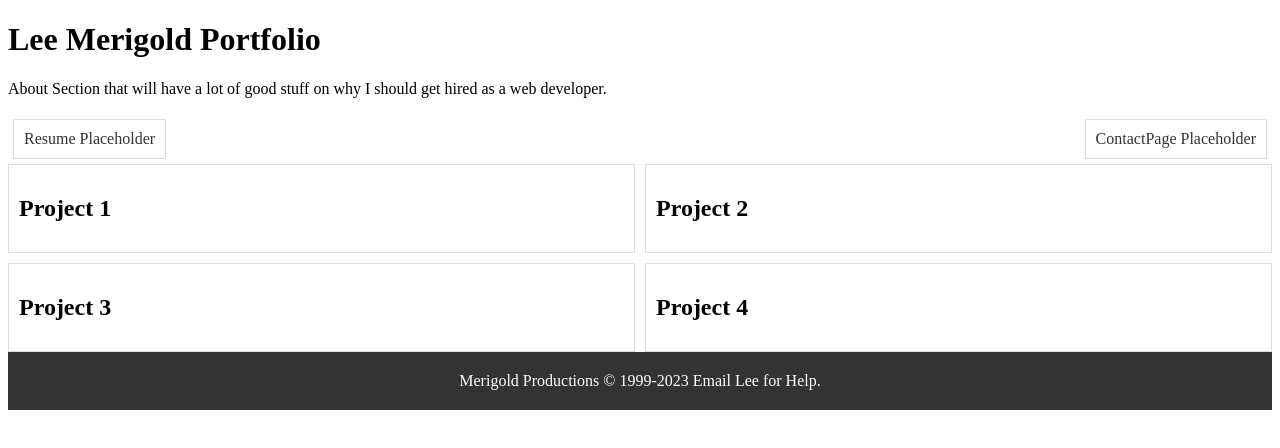
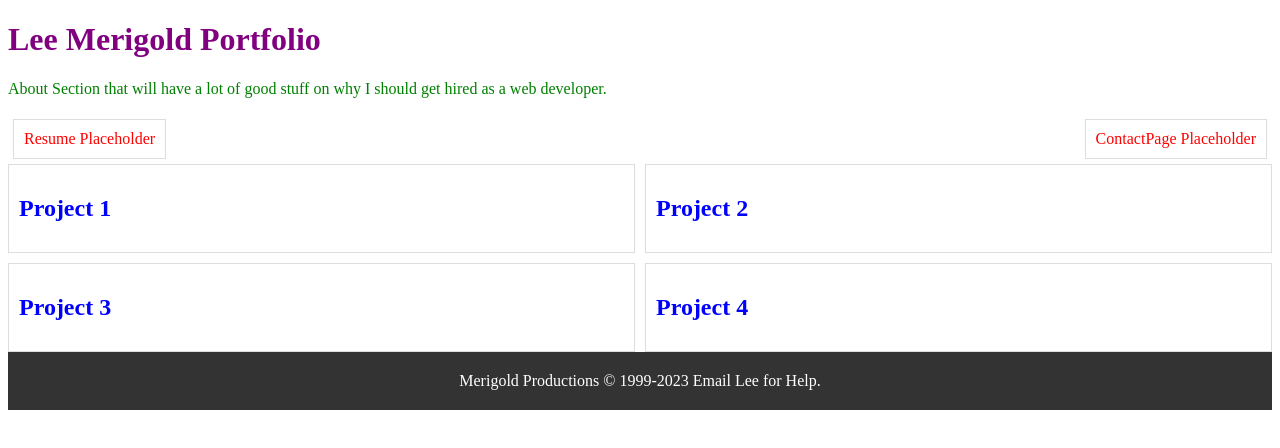
Before and after one commit to leegg713/Portfolio, a plain HTML site: page index.html in a window 1280 px wide. Drawn offline with Linux system fonts and the light colour scheme.

Commit message:
Styling is set up so that I can update it later.

```diff
--- a/index.html
+++ b/index.html
@@ -12,8 +12,8 @@
 
 </head>
 <div class ="grid1">
-    <a href="resume">Resume Placeholder</a>
-    <a href="contactpage">ContactPage Placeholder</a>
+    <a id ="toplink"href="resume">Resume Placeholder</a>
+    <a id ="toplink"href="contactpage">ContactPage Placeholder</a>
 </div>
 
 <body>
--- a/style.css
+++ b/style.css
@@ -1,3 +1,20 @@
+/* Styling for the title */
+
+h1{
+    color: purple;
+}
+
+
+
+/* Styling for the about section at the top */
+
+p{
+    color: green;
+}
+
+
+
+
 /* Styling for the resume and contact me tags */
 
 .grid1 {
@@ -15,7 +32,7 @@
 
 
 
-/* Styling for the projects */
+/* Styling for the projects will need to add links eventually */
 
 .grid-container {
     display: grid;
@@ -26,6 +43,7 @@
 .project {
     border: 1px solid #ddd; /* Optional: Add border for styling */
     padding: 10px; /* Optional: Add padding for styling */
+    color: blue;
 }
 
 /* Styling for the footer */
@@ -40,3 +58,10 @@ footer {
     padding: 20px;
     /* Add some padding for spacing */
 }
+
+/* Styling for the links to resume and contactpage */
+
+#toplink{
+    color: red;
+
+}
```
